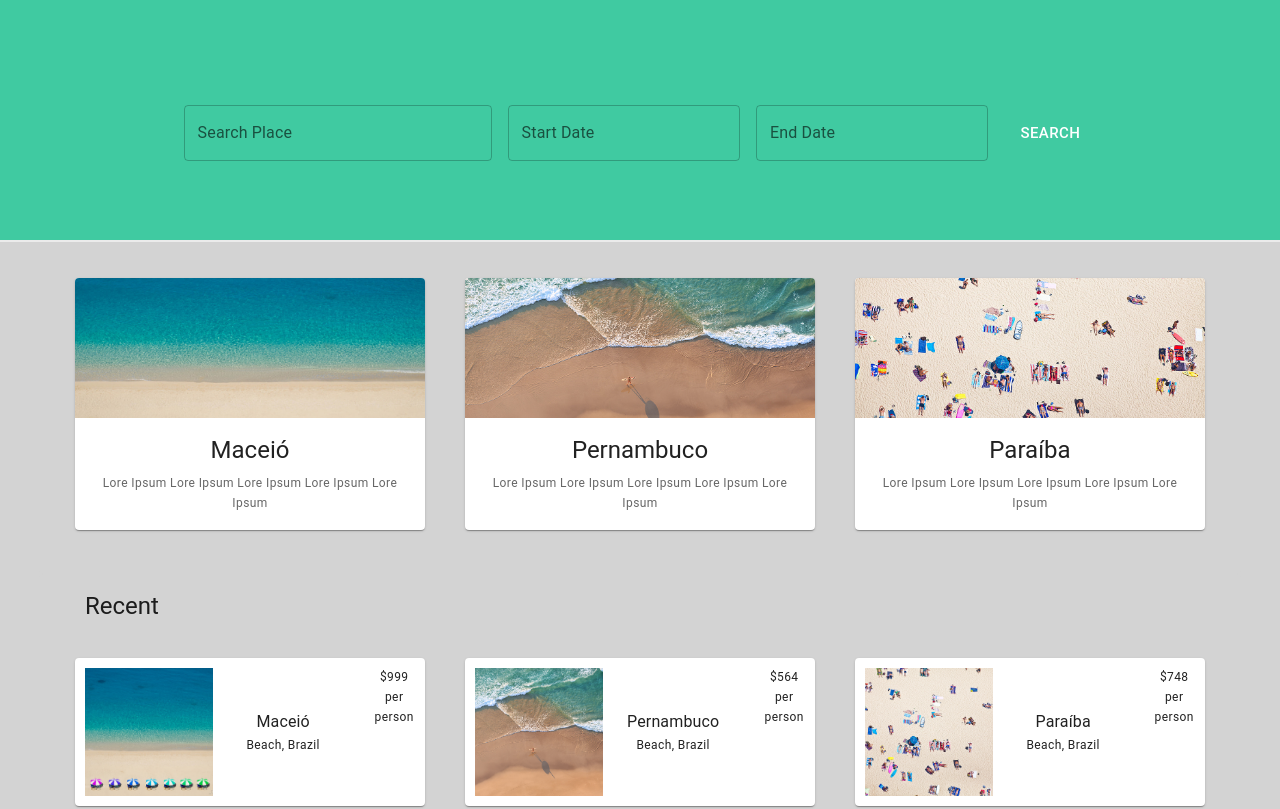
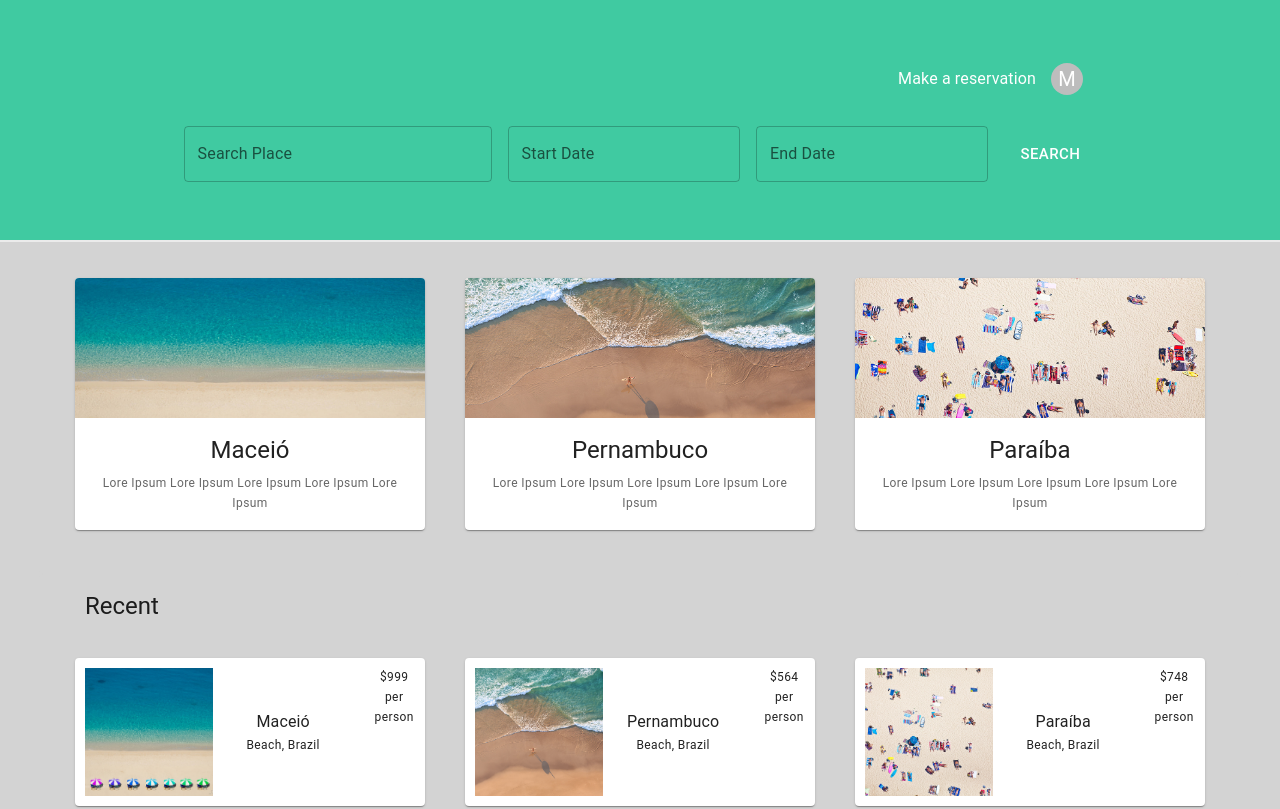
Before and after one commit to marco-rosner/bookingparadises, a React (Vite) app: page / in a window 1280 px wide. Shown: the top 809 px of the page. Built offline with nearby package versions, Linux system fonts and the light colour scheme.

Commit message:
feat: Add Menu components

```diff
--- /dev/null
+++ b/src/components/BookingMenu/BookingMenu.tsx
@@ -0,0 +1,76 @@
+import { Avatar, IconButton, Menu, MenuItem, Tooltip, Typography } from "@mui/material"
+import { Box } from "@mui/system"
+import React, { useState } from "react"
+import { useNavigate } from "react-router-dom"
+
+export const BookingMenu = () => {
+    const navigate = useNavigate();
+    const [anchorEl, setAnchorEl] = useState<null | HTMLElement>(null);
+    const open = Boolean(anchorEl)
+
+    const onClick = (e: React.MouseEvent<HTMLElement>) => {
+        setAnchorEl(e.currentTarget)
+    }
+
+    const onClose = () => setAnchorEl(null)
+
+    return (
+        <Box sx={{ width: '70%', display: 'flex', alignItems: 'center', justifyContent: 'end' }}>
+            <Box sx={{ mr: '10px', cursor: 'pointer' }} onClick={() => navigate("/")}>
+                <Typography color="white">Make a reservation</Typography>
+            </Box>
+            <Box>
+                <Tooltip title="User account">
+                    <IconButton
+                        onClick={onClick}
+                        size="small"
+                        aria-controls={open ? 'account-menu' : undefined}
+                        aria-haspopup="true"
+                        aria-expanded={open ? 'true' : undefined}
+                    >
+                        <Avatar sx={{ width: 32, height: 32 }}>M</Avatar>
+                    </IconButton>
+                </Tooltip>
+            </Box>
+            <Menu
+                anchorEl={anchorEl}
+                id="account-menu"
+                open={open}
+                onClose={onClose}
+                onClick={onClose}
+                PaperProps={{
+                    elevation: 0,
+                    sx: {
+                        overflow: 'visible',
+                        filter: 'drop-shadow(0px 2px 8px rgba(0,0,0,0.32))',
+                        mt: 1.5,
+                        '& .MuiAvatar-root': {
+                            width: 32,
+                            height: 32,
+                            ml: -0.5,
+                            mr: 1,
+                        },
+                        '&::before': {
+                            content: '""',
+                            display: 'block',
+                            position: 'absolute',
+                            top: 0,
+                            right: 14,
+                            width: 10,
+                            height: 10,
+                            bgcolor: 'background.paper',
+                            transform: 'translateY(-50%) rotate(45deg)',
+                            zIndex: 0,
+                        },
+                    },
+                }}
+                transformOrigin={{ horizontal: 'right', vertical: 'top' }}
+                anchorOrigin={{ horizontal: 'right', vertical: 'bottom' }}
+            >
+                <MenuItem onClick={() => { onClose(); navigate("/manage") }}>
+                    Manage bookings
+                </MenuItem>
+            </Menu>
+        </Box>
+    )
+}
--- a/src/views/LayoutView/LayoutView.tsx
+++ b/src/views/LayoutView/LayoutView.tsx
@@ -1,6 +1,7 @@
 import { Divider, Grid } from "@mui/material"
 import { Outlet } from "react-router-dom"
 import { BookingForm } from "../../components/BookingForm/BookingForm"
+import { BookingMenu } from "../../components/BookingMenu/BookingMenu"
 
 export const LayoutView = (): React.ReactElement => {
     return (
@@ -12,6 +13,7 @@ export const LayoutView = (): React.ReactElement => {
                 alignItems="center"
                 sx={{ minWidth: '100vw', minHeight: '30vh', background: '#40caa1' }}
             >
+                <BookingMenu />
                 <BookingForm />
             </Grid>
             <Divider light sx={{ bgcolor: 'white', borderWidth: 1 }} />
```
